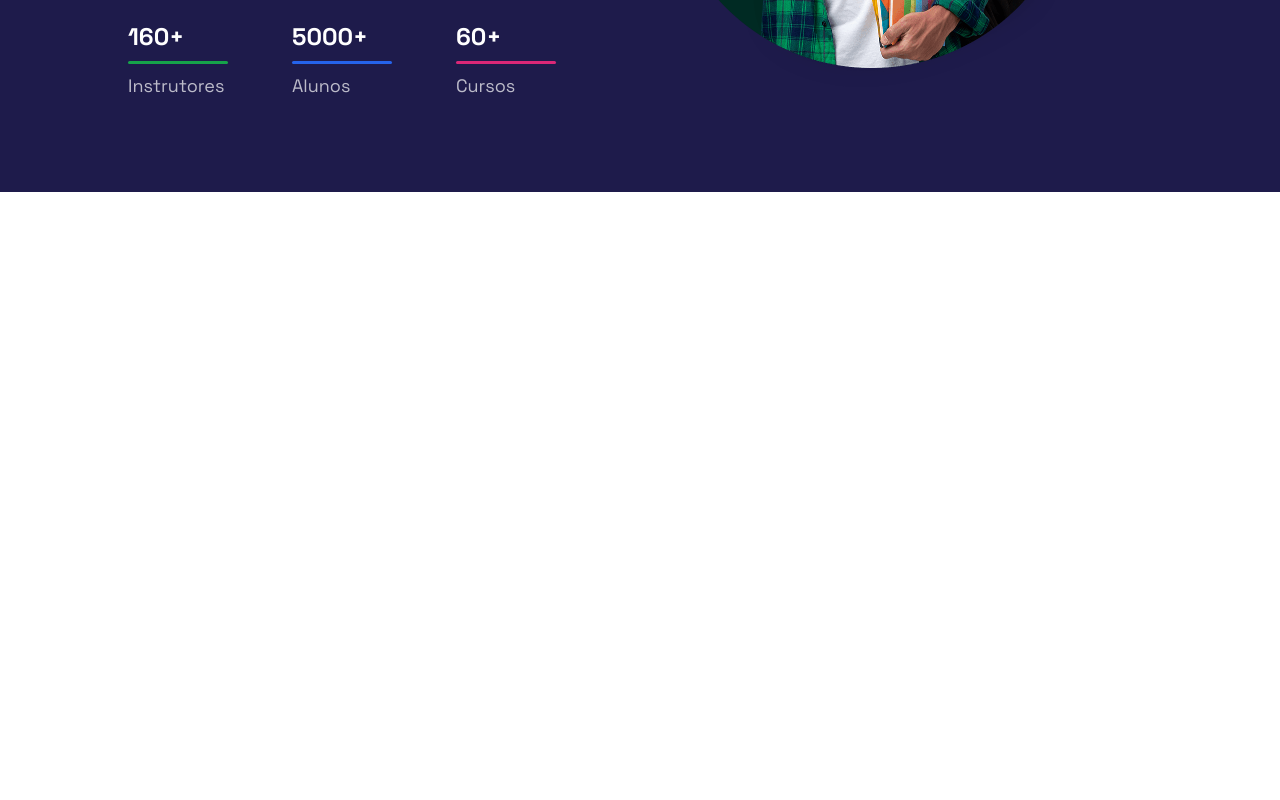
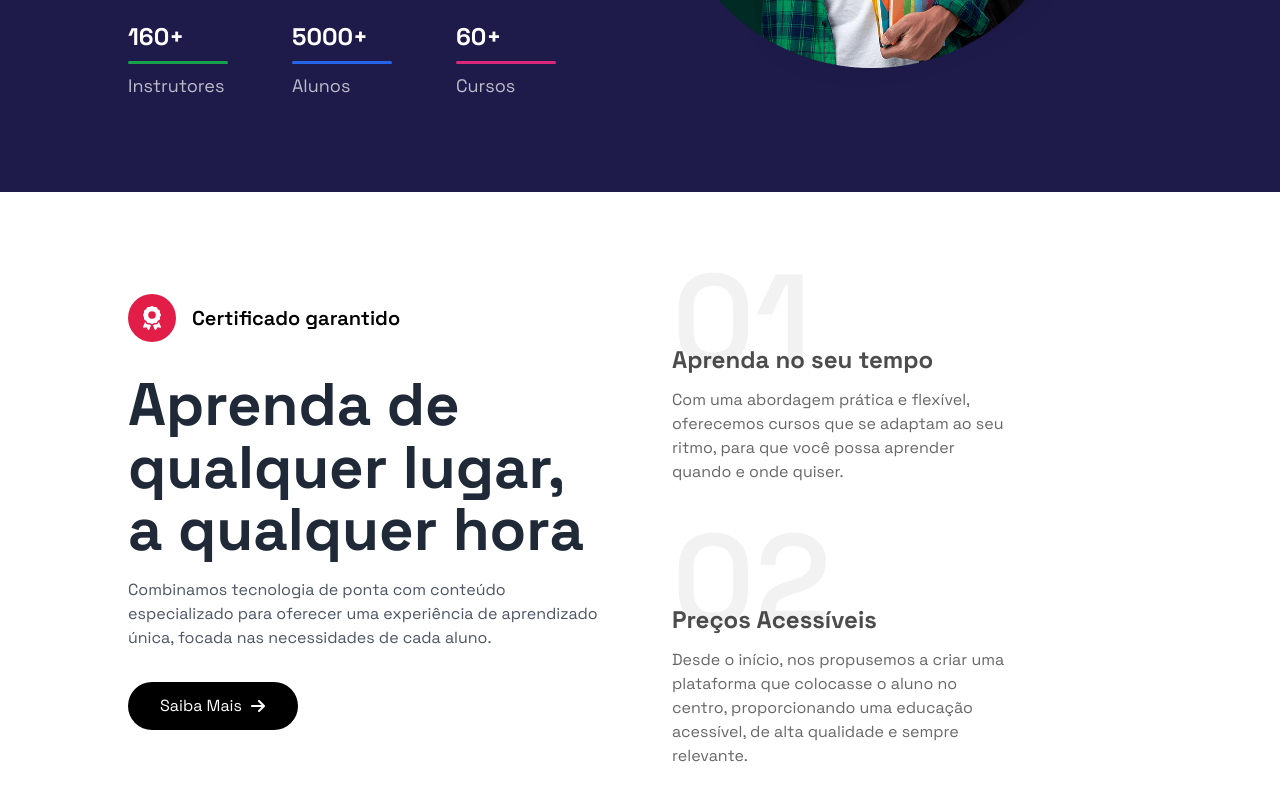
Before and after one commit to diegovilhalva/homebook, a Next.js app: page / in a window 1280 px wide. Shown: the part 608-1408 px from the top of the page. Before the commit the page ends 800 px from the top, so only its background shows below. Built offline with nearby package versions, Linux system fonts and the light colour scheme.

Commit message:
about section created

```diff
--- /dev/null
+++ b/app/components/Home/About/About.tsx
@@ -0,0 +1,49 @@
+import React from 'react'
+import { FaArrowRight, FaAward } from 'react-icons/fa6'
+
+const About = () => {
+  return (
+    <div className='pt-16 pb-16 '>
+        <div className="w-4/5 mx-auto grid grid-cols-1 lg:grid-cols-2 items-center gap-16">
+            <div className="">
+                <div className="flex items-center space-x-4">
+                    <div className="w-12 h-12 bg-rose-600 rounded-full flex items-center justify-center flex-col">
+                        <FaAward className='h-6 w-6 text-white' />
+                    </div>
+                    <h1 className='text-xl text-black font-semibold'>Certificado garantido</h1>
+                </div>
+                <h1 className='text-2xl sm:text-3xl md:text-4xl lg:text-6xl mt-8 font-bold md:leading-[3rem] lg:leading-[3.5rem] xl:leading-[3.9rem] text-gray-800'>Aprenda de qualquer lugar, a qualquer hora</h1>
+                <p className='mt-4 text-gray-600'>Combinamos tecnologia de ponta com conteúdo especializado para oferecer uma experiência de aprendizado única, focada nas necessidades de cada aluno.</p>
+                <button className='flex items-center space-x-2 px-8 py-3 mt-8 hover:bg-gray-700 transition-all duration-200 rounded-3xl bg-black text-white'>
+                    <span>Saiba Mais</span>
+                    <FaArrowRight />
+                </button>
+            </div>
+            <div className="">
+                <div className="">
+                    <h1 className='text-7xl lg:text-9xl font-semibold  text-black text-opacity-5'>
+                        01
+                    </h1>
+                    <div className="-mt-10">
+                        <h1 className='text-xl md:text-2xl text-opacity-70 mb-3 text-black font-bold'>Aprenda no seu tempo</h1>
+                        <p className='w-[90%] lg:w-[70%] text-base text-black text-opacity-60'>Com uma abordagem prática e flexível, oferecemos cursos que se adaptam ao seu ritmo, para que você possa aprender quando e onde quiser.</p>
+                    </div>
+                </div>
+                <div className="mt-8 w-full">
+                    <h1 className='text-7xl lg:text-9xl font-semibold  text-black text-opacity-5'>
+                        02
+                    </h1>
+                    <div className="-mt-10 ">
+                        <h1 className='text-xl md:text-2xl text-opacity-70 mb-3 text-black font-bold'>Preços Acessíveis</h1>
+                        <p className='w-[90%] lg:w-[70%] text-base text-black text-opacity-60'>
+                        Desde o início, nos propusemos a criar uma plataforma que colocasse o aluno no centro, proporcionando uma educação acessível, de alta qualidade e sempre relevante.
+                        </p>
+                    </div>
+                </div>
+            </div>
+        </div>
+    </div>
+  )
+}
+
+export default About
--- a/app/components/Home/Home.tsx
+++ b/app/components/Home/Home.tsx
@@ -1,10 +1,12 @@
 import React from 'react'
 import Hero from './Hero/Hero'
+import About from './About/About'
 
 const Home = () => {
   return (
     <div >
       <Hero/>
+      <About />
     </div>
   )
 }
```
